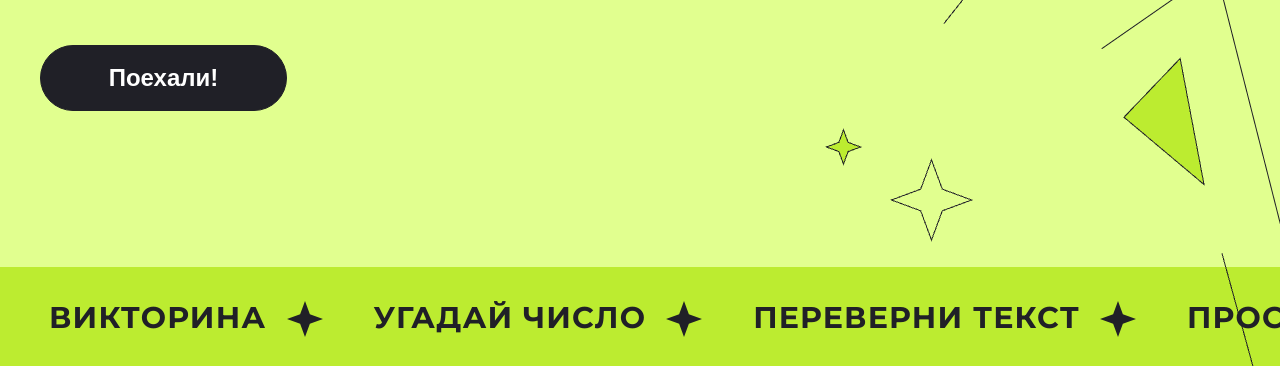
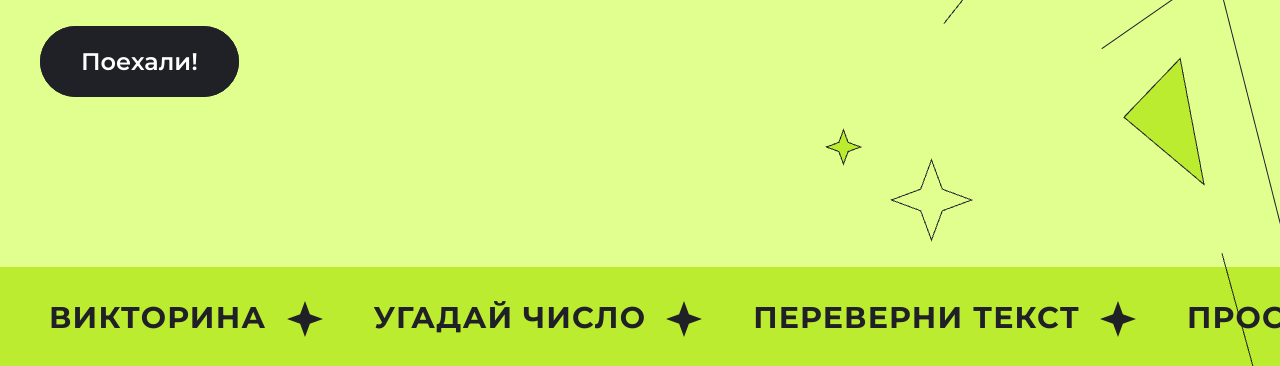
Before and after one commit to Agata20-bit/Homework1, a plain HTML site: page index.html in a window 1280 px wide. Shown: the part 443-809 px from the top of the page. Drawn offline with Linux system fonts and the light colour scheme.

Commit message:
Changed the file index.html

```diff
--- a/index.html
+++ b/index.html
@@ -16,7 +16,7 @@
             <div class="top__container">
                 <h1 class="top__title">Добро пожаловать <br>на мой сайт мини-игр</h1>
                 <p class="top__text">Тебе предстоит пройти несколько увлекательных игр. <br>Если готов, нажимай <span class="top__description">«Поехали!»</span> и <span class="top__description">приступай</span>.</p>
-                <button class="top__button">Поехали! <a href="#games"></a></button>
+                <a href="#games" class="top__button">Поехали!</a>
             </div>
         </section>
     </div>
@@ -49,13 +49,13 @@
     <section class="games center" >
         <div class="games__container">
         <img class="games__img" src="img/stars-min.png" alt="stars-min">
-        <h2 class="games__title">Об играх</h2>
+        <h2 class="games__title"  id="games">Об играх</h2>
         <p class="games__text">В моей коллекции представлено 6 игр на разные темы.<br>Игры несложные — в них может поиграть каждый.<br>Все игры доступны для пользования.</p>
         </div>
 
         <div class="games__cards">
             <img class="games__img1" src="img/Star 1.png" alt="Star">
-            <div class="games__row" id="games">
+            <div class="games__row">
                 <article class="game-card">
                     <img src="img/card1.svg" alt="guess the number">
                     <section class="game-card__content">
--- a/style.SCSS
+++ b/style.SCSS
@@ -63,17 +63,22 @@ body {
     &__button {
         height: 66px;
         width: 247px;
+        padding: 20px 40px;
         box-sizing: border-box;
         border: 1px solid rgb(32, 32, 39);
         border-radius: 60px;
         background-color: rgb(32, 32, 39);
-        transition: transform 0.3s ease;
         color: rgb(255, 255, 255);
         font-size: 24px;
         font-weight: 600;
         line-height: 141.69%;
         letter-spacing: 0%;
         text-align: center;
+        position: relative;
+        z-index: 999;
+        text-decoration: none;
+        cursor: pointer;
+        transition: transform 0.3s ease;
 
         &:hover {
             background-color: rgba(255, 255, 255, 255); /* Меняем цвет фона кнопки */
```
Also changed, not shown: style.css, 1 other file.
